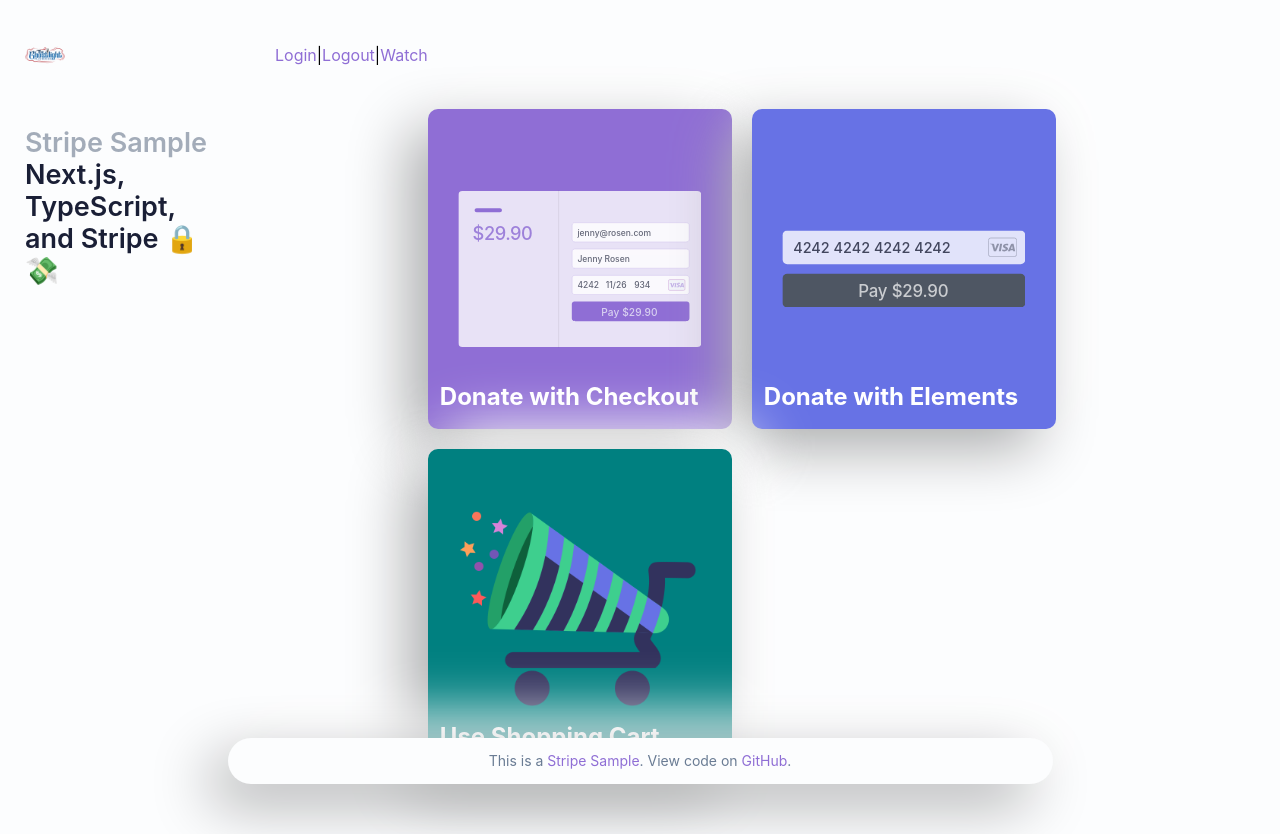
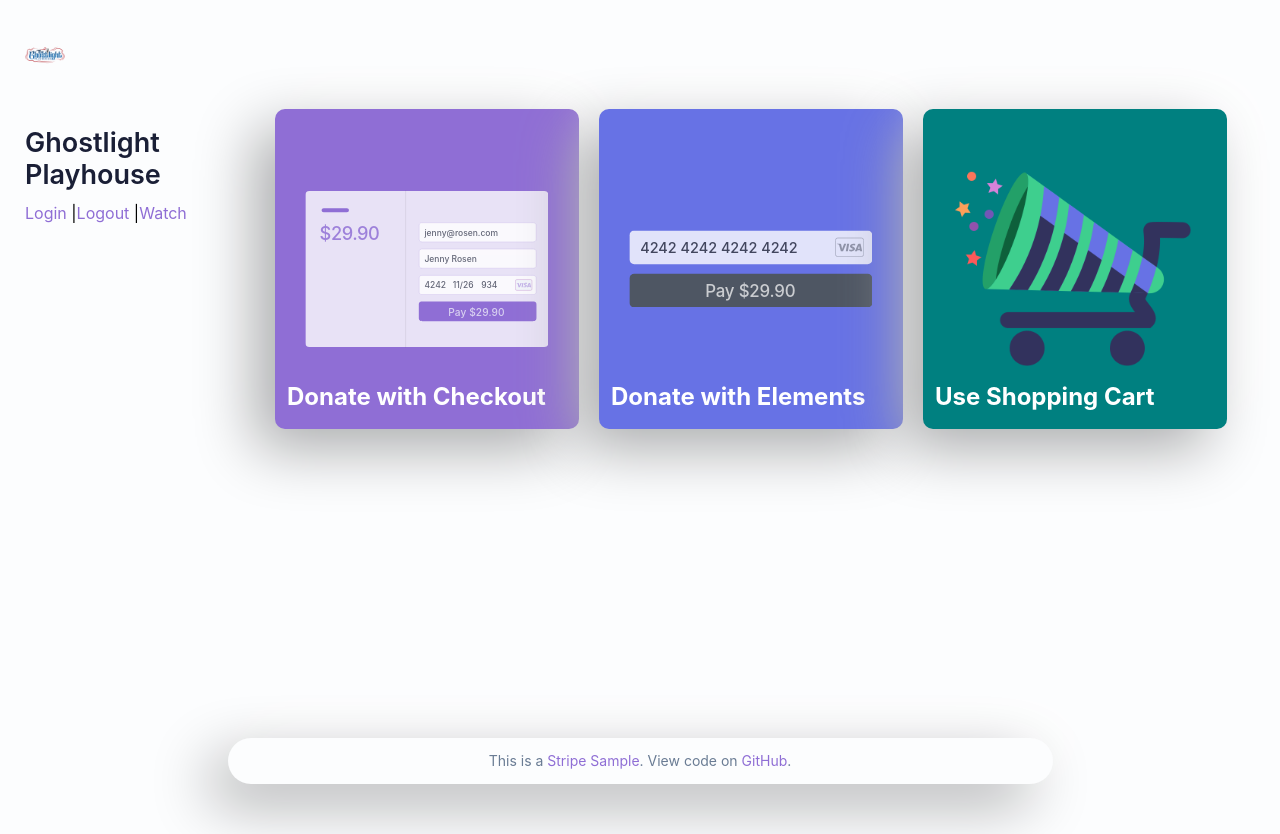
Before and after one commit to wingmatt/ghostlight-playhouse, a Next.js app: page / in a window 1280 px wide. After the commit the page ends 800 px from the top, so only its background shows below. Built offline with nearby package versions, Linux system fonts and the light colour scheme.

Commit message:
Move links to Layout. Replace demo text.

```diff
--- a/components/Layout.tsx
+++ b/components/Layout.tsx
@@ -42,11 +42,14 @@
             </a>
           </Link>
           <h1>
-            <span className="light">Stripe Sample</span>
-            <br />
-            Next.js, TypeScript, and Stripe 🔒💸
+            Ghostlight Playhouse
           </h1>
         </div>
+        <nav>
+        <Link href="/api/login"><a>Login</a></Link> |
+        <Link href="/api/logout"><a>Logout</a></Link> |
+        <Link href="/watch"><a>Watch</a></Link>
+        </nav>
       </header>
       {children}
     </div>
--- a/pages/index.tsx
+++ b/pages/index.tsx
@@ -5,9 +5,6 @@
 const IndexPage: NextPage = () => {
   return (
     <Layout title="Home | Next.js + TypeScript Example">
-      <Link href="/api/login"><a>Login</a></Link> |
-      <Link href="/api/logout"><a>Logout</a></Link> |
-      <Link href="/watch"><a>Watch</a></Link>
 
       <ul className="card-list">
         <li>
```
